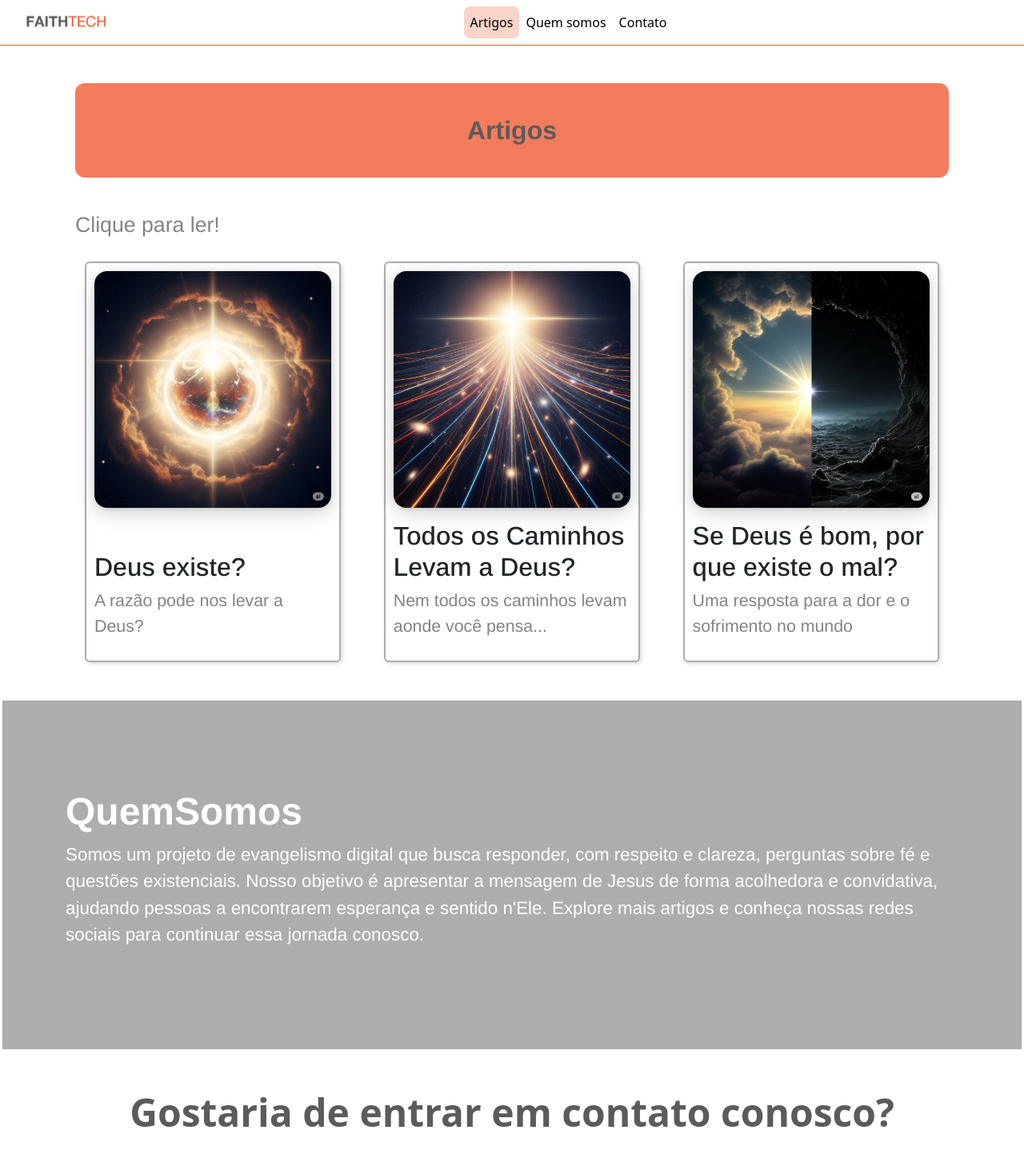
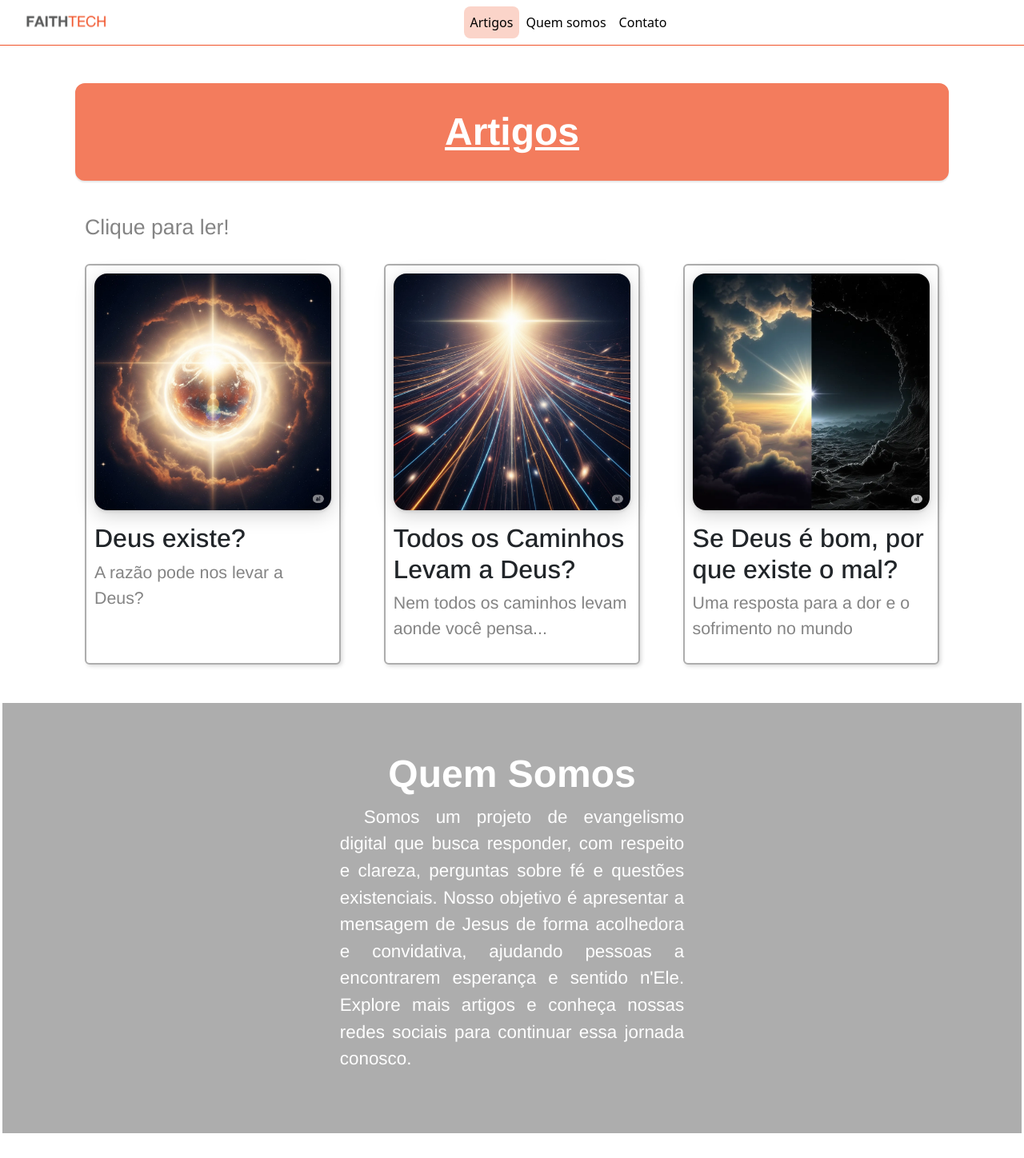
Before and after one commit to Amaro-peter/EvangelismoDigital, a React (Vite) app: page / in a window 1280 px wide. Shown: the top 1448 px of the page at 80% size. Built offline with nearby package versions, Linux system fonts and the light colour scheme.

Commit message:
Fazendo alguns ajustes discutidos na reunião

```diff
--- a/src/components/ArticleTitle.tsx
+++ b/src/components/ArticleTitle.tsx
@@ -1,8 +1,9 @@
 import "./css/ArticleTitle.css"
-const ArticleTitle = ({title} : { title : string}) => {
+const ArticleTitle = ({title, image="/default.jpg"} : { title : string, image : string}) => {
     return(<>
-        <div className = "title">
-            {title}
+        <div className="article-title">
+             <img src={image}/>
+            <span>{title}</span>
         </div>
     </>)
 }
--- a/src/components/QuemSomos.tsx
+++ b/src/components/QuemSomos.tsx
@@ -1,7 +1,7 @@
 const QuemSomos = () => {
   return (
     <div className="container">
-      <h1>QuemSomos</h1>
+      <h1>Quem Somos</h1>
       <p>
         Somos um projeto de evangelismo digital que busca responder,
         com respeito e clareza, perguntas sobre fé e questões existenciais.
--- a/src/components/css/ArticleTitle.css
+++ b/src/components/css/ArticleTitle.css
@@ -1,11 +1,24 @@
-.title {
-    text-align: center;
-    background-color: var(--primary2);
-    font-size: 3rem;
-    padding: 40px 10px;
-    border-radius: 12px;
+.article-title{
+    height: 400px;
+    display: block;
+    position: relative;
+    overflow: hidden;
+    border-radius: 25px;
+    margin-bottom: 30px;
+}
+.article-title img{
+    width: 100%;
+    height: 100%;
+    object-fit: cover;
+}
+.article-title span{
+    position: absolute;
     font-family: "Arimo", sans-serif;
+    bottom: 30px;
+    left: 30px;
+    z-index: 1;
+    font-size: 2rem;
     color: white;
     font-weight: bold;
-    margin-bottom: 3vw;
+    text-shadow: 0px 3px 3px rgba(0, 0, 0, 0.1);
 }
--- a/src/components/css/Artigos.css
+++ b/src/components/css/Artigos.css
@@ -1,10 +1,20 @@
 .title{
     font-family: "Arimo", sans-serif;
     font-size: 24pt;
-    color: var(--secondary1);
+    color: var(--primary2);
+    background-color: white;
+    border: 2px solid var(--primary2);
+    text-decoration: underline;
+    box-shadow: 0px 2px 2px rgba(0, 0, 0, 0.1);
 }
 .subtitle{
+    margin-left: 12px;
     font-family: "Arimo", sans-serif;
     font-size: 20pt;
     color: var(--secondary2);
 }
+.main-content p{
+    text-indent: 30px;
+    font-family: "Arimo", sans-serif;
+    text-align: justify;
+}
--- a/src/components/css/CardArtigo.css
+++ b/src/components/css/CardArtigo.css
@@ -7,6 +7,7 @@
     box-shadow: 2px 2px 5px #00000025;
     display: flexbox;
     justify-content: space-between;
+    font-family: "Arimo", sans-serif;
 }
 .card:hover{
     border-color: var(--primary3);
@@ -15,14 +16,15 @@
 }
 
 .card h2{
-    font-family: "Arimo", sans-serif;
     font-size: 24pt;
     margin-top: 16px;
 }
 .card p{
-    font-family: "Arimo", sans-serif;
     font-size: 16pt;
     color: var(--secondary2);
+}
+.card > div:not(.card-artigo-img){
+    height: 100%;
 }
 
 .card-artigo-img {
--- a/src/components/css/NavBar.css
+++ b/src/components/css/NavBar.css
@@ -2,7 +2,15 @@
     background-color: #FBD4C9 !important;
     border-radius: 8px !important;
 }
-
+.navbar .nav-item a{
+    padding-left: 30px;
+}
 .navbar {
     border-bottom: 1px solid #F05228;
 }
+
+@media (max-width: 991px) {
+    .navbar .navbar-collapse{
+        margin-top: 15px;
+    }
+}
--- a/src/pages/css/Article.css
+++ b/src/pages/css/Article.css
@@ -1,7 +1,7 @@
 .invitation{
     background-color: var(--secondary2);
     outline: 10px solid var(--secondary2);
-    padding: 100px 0;
+    padding: 50px 400px;
     width: calc(98vw);
     margin-left: calc(50% - 49vw);
     margin-right: calc(50% - 49vw);
@@ -13,9 +13,16 @@
     font-weight: bold;
     font-size: 2.5rem;
     text-align: center;
-
+    margin-bottom: 15px;
 }
 .invitation p{
     font-size: 1.4rem;
-    text-align: center;
+    text-align: justify;
+    text-indent: 30px;
 }
+
+@media (max-width: 991px) {
+    .invitation{
+        padding: 50px 10px;
+    }
+}
--- a/src/pages/css/HomePage.css
+++ b/src/pages/css/HomePage.css
@@ -1,7 +1,7 @@
 .quemsomos{
     background-color: var(--secondary3);
     outline: 10px solid var(--secondary3);
-    padding: 100px 0;
+    padding: 50px 400px;
     width: calc(98vw);
     margin-left: calc(50% - 49vw);
     margin-right: calc(50% - 49vw);
@@ -11,7 +11,36 @@
 .quemsomos h1{
     font-weight: bold;
     font-size: 3rem;
+    text-align: center;
 }
 .quemsomos p{
     font-size: 1.4rem;
+    text-align: justify;
+    text-indent: 30px;
 }
+.title {
+    text-align: center;
+    background-color: var(--primary2);
+    font-size: 3rem;
+    padding: 30px 10px;
+    border-radius: 12px;
+    font-family: "Arimo", sans-serif;
+    color: white;
+    font-weight: bold;
+    margin-bottom: 3vw;
+}
+
+@media (max-width: 991px) {
+    .title {
+        font-size: 2rem;
+    }
+    .quemsomos{
+        padding: 50px 10px;
+    }
+    .quemsomos h1{
+        font-size: 2rem;
+    }
+    .quemsomos p{
+        font-size: 1.2rem;
+    }
+}
```
Also changed, not shown: public/default.jpg (added).
